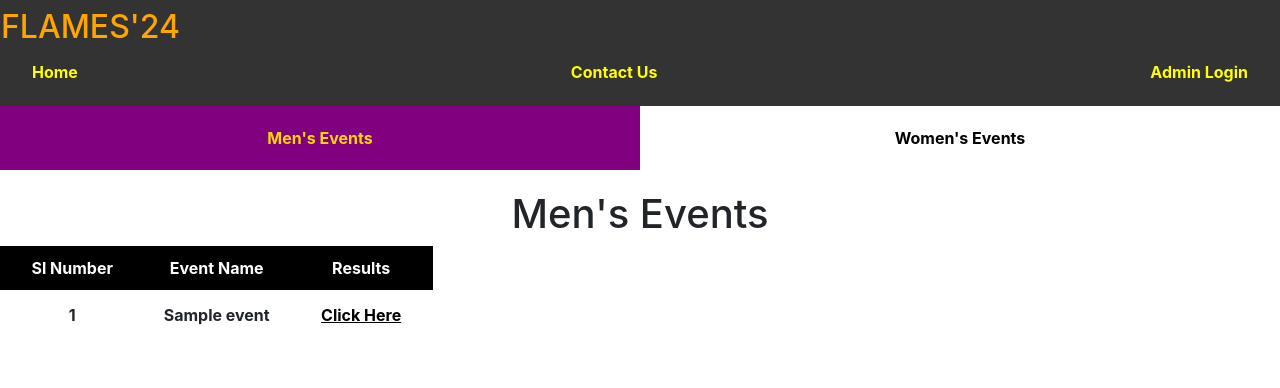
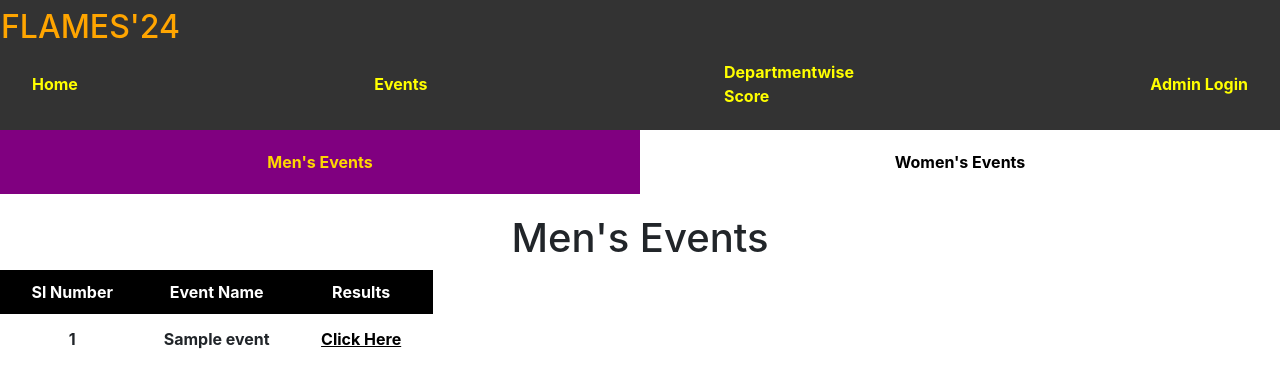
Before and after one commit to pratheekraokb/flames24, a Django app: page /event_results/ in a window 1280 px wide. Shown: the top 388 px of the page. Run offline with Django 4.2, Linux system fonts and the light colour scheme; tables that the repository leaves empty hold one stand-in row (values such as "Sample post"); some libraries are stand-ins or nearby versions.

Commit message:
Base page user changed

```diff
--- a/flames24_app/templates/user_page/user_base.html
+++ b/flames24_app/templates/user_page/user_base.html
@@ -142,9 +142,9 @@
         <h2 style="color:white; display: flex;" id="titleHead"><span style="color:orange">FLAMES'24</span>&nbsp;</h2>
     </div>
     <a class="" href="/">Home</a>
-    {% comment %} <a href="/about/">About Us</a> {% endcomment %}
-    <a href="/contact/">Contact Us</a>
-    <a href="/adminSignIn/">Admin Login</a>
+    <a href="/events_listing/">Events</a>
+    <a href="/dept-results/">Departmentwise<br>Score</a>
+    <a href="/admin-signin/">Admin Login</a>
 
 
   </div>
```
